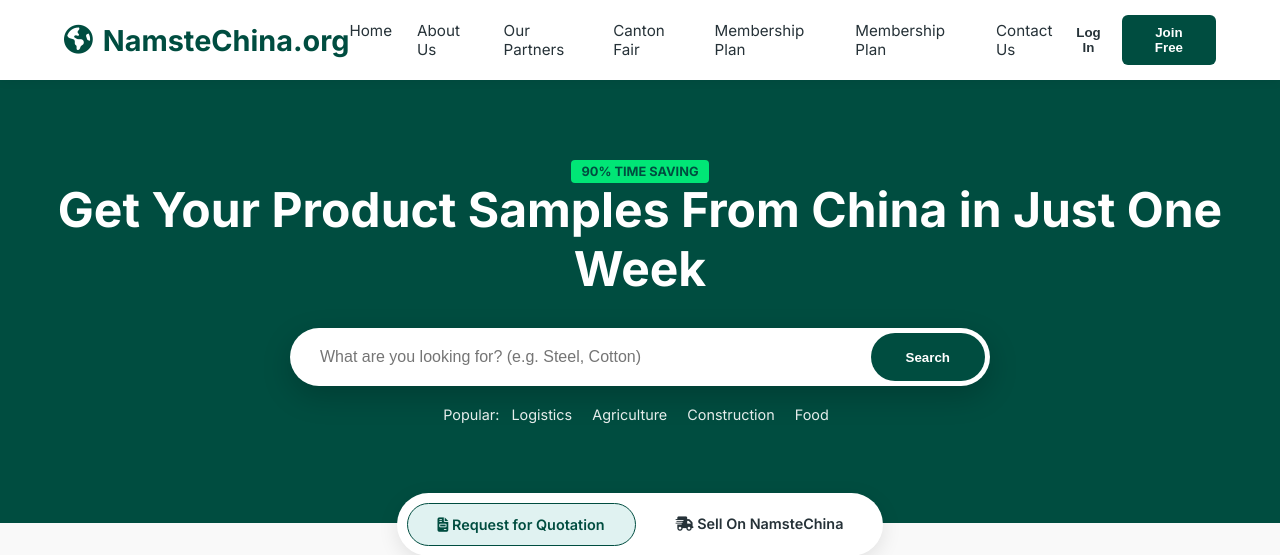
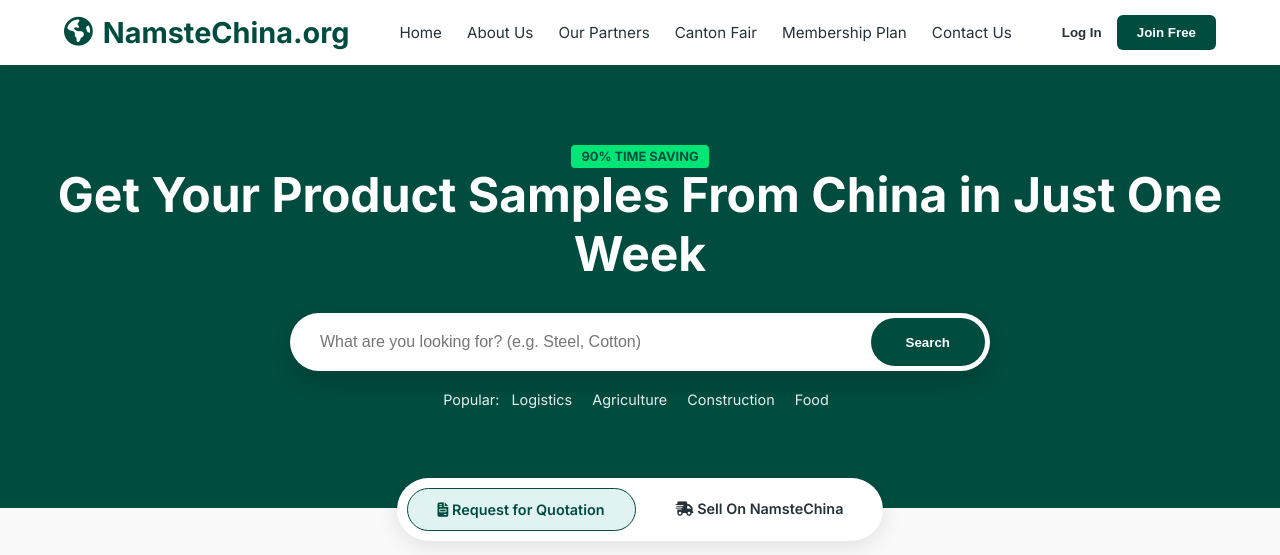
Before and after one commit to Adarsh-365/Project120, a Flask app: page / in a window 1280 px wide. Shown: the top 555 px of the page. Run offline with Flask 3, Linux system fonts and the light colour scheme; some libraries are stand-ins or nearby versions.

Commit message:
Update base.html

```diff
--- a/templates/base.html
+++ b/templates/base.html
@@ -21,7 +21,7 @@
             <li><a href="{{ url_for('about') }}">About Us</a></li>
             <li>Our Partners</li>
             <li><a href="{{ url_for('canton_fair') }}">Canton Fair</a></li>
-            <li>Membership Plan</li>
+
             <li><a href="{{ url_for('membership') }}">Membership Plan</a></li>
             <li>Contact Us</li>
         </ul>
```
